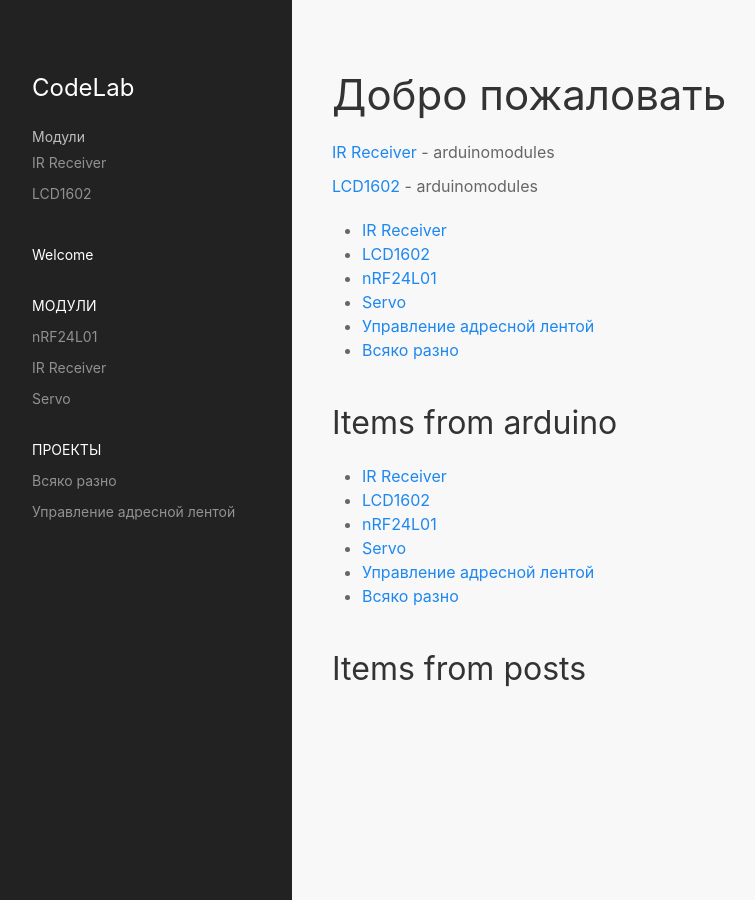
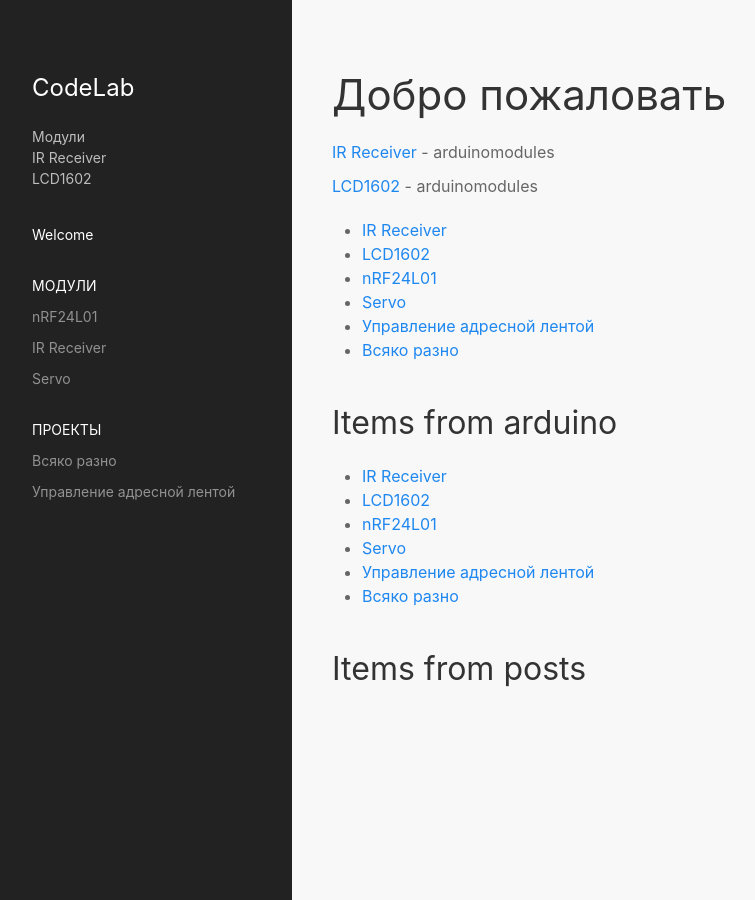
Before and after one commit to ProjectErlon/ProjectErlon.github.io, a Jekyll site: the page built from index.md, in a window 1280 px wide. Shown: the whole page, without its empty margins (8-763 px from the left). Built offline with Jekyll 4.4.1, drawn with Linux system fonts in a browser that asks for light colours; nearby versions of some CDN libraries.

Commit message:
Update sidebar.navigation.html

```diff
--- a/_includes/sidebar.navigation.html
+++ b/_includes/sidebar.navigation.html
@@ -6,16 +6,7 @@
 <li class="uk-nav-header">Модули</li>
 {% assign u_documents = site.documents | where: "categories", "modules" %}
 {% for u_document in u_documents %}
-    <li {% if u_document.url == page_url and page.nav.level_1 %}uk-parent{% endif %} {% if u_document.url == page_url %}uk-active{% endif %}>
-        <a href="{{ u_document.url }}">{{ u_document.title }}</a>
-                {% if u_document.url == page_url and page.nav.level_1 %}
-                    <ul class="uk-nav-sub">
-                        {% for pl1 in page.nav.level_1 %}
-                            <li><a href="{{ pl1.url }}">{{ pl1.title }}</a></li>
-                        {% endfor %}
-                    </ul>
-                {% endif %}
-    </li>
+<li>{{ u_document.title }}</li>
 {% endfor %}
 
 
```
